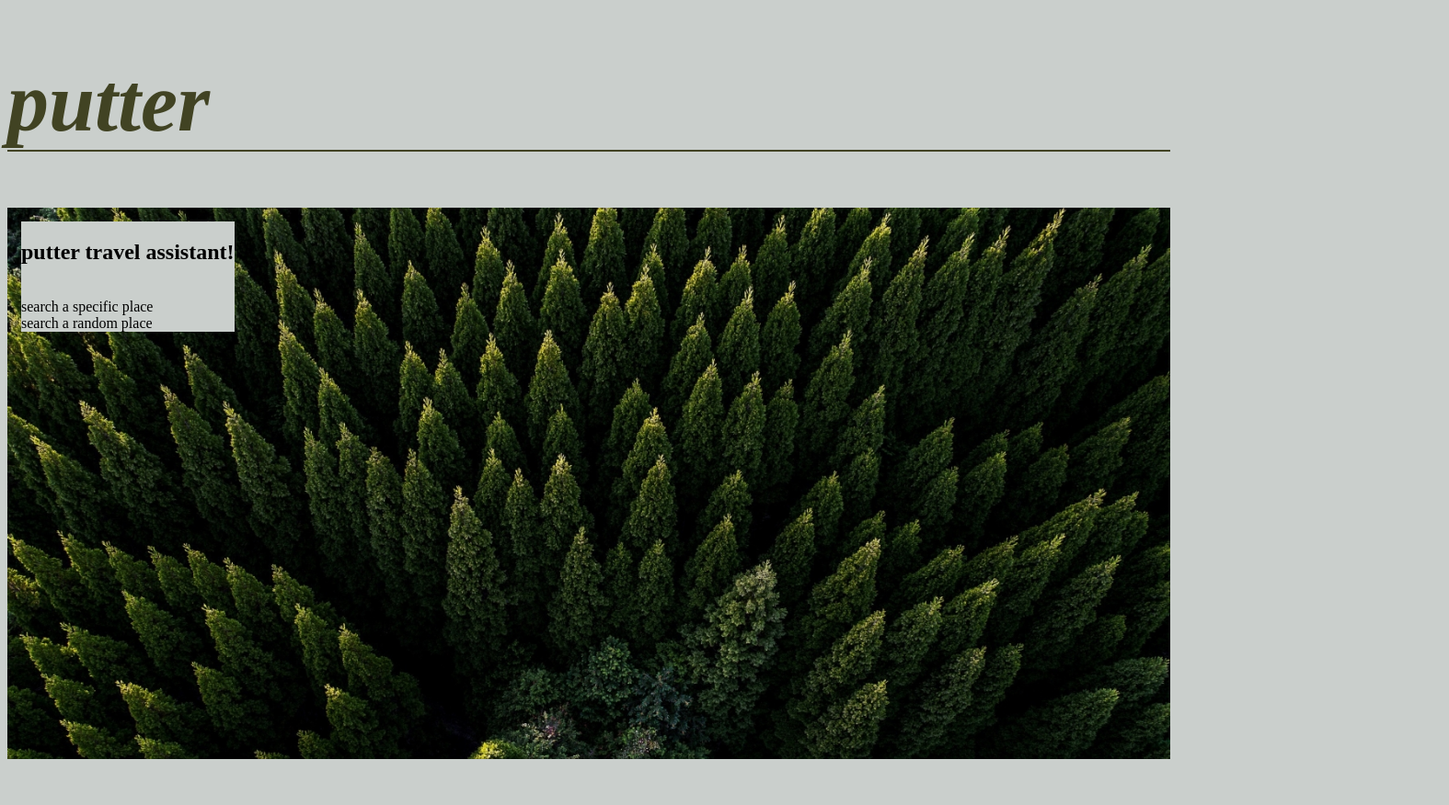
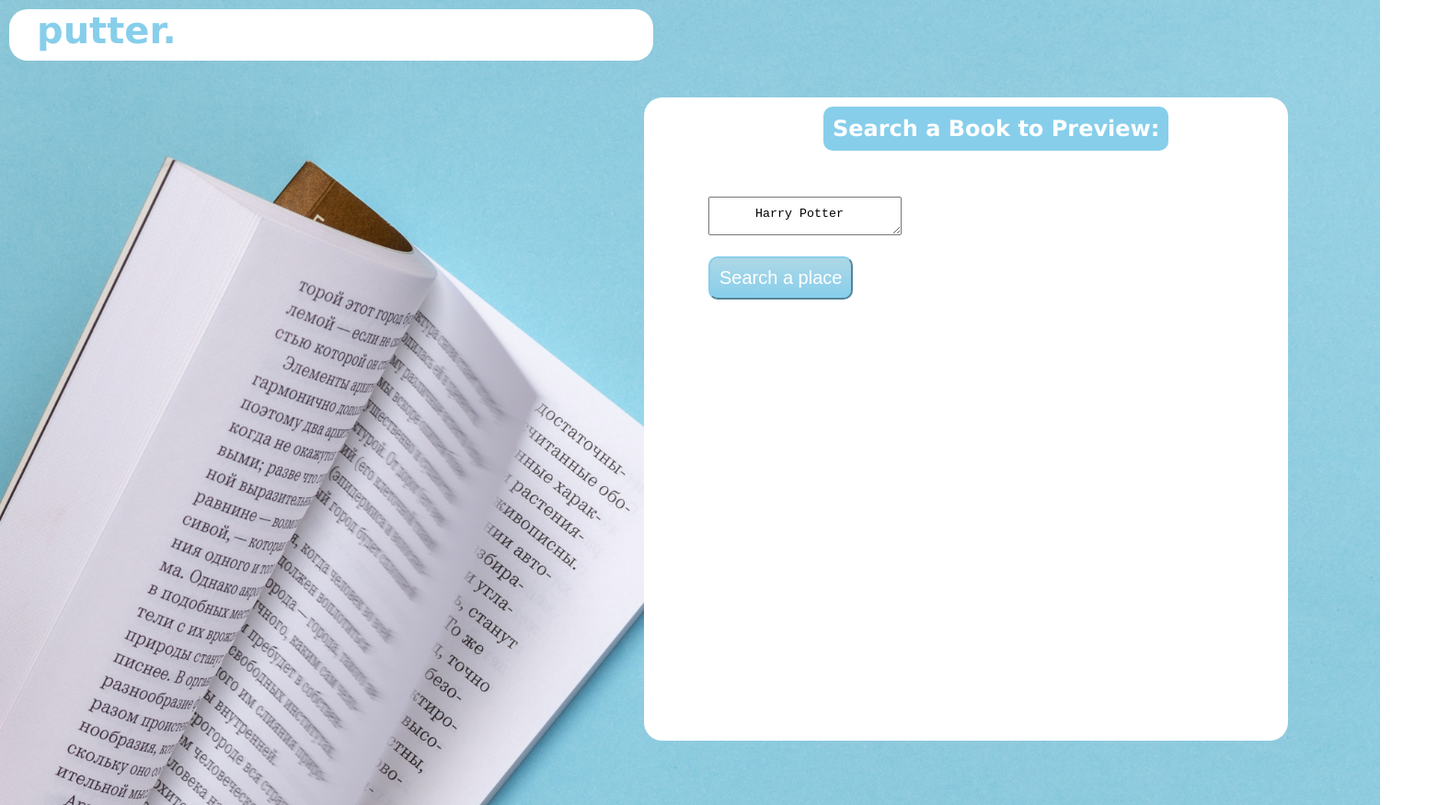
Before and after one commit to malakmarkus/putter, a plain HTML site: page index.html in a window 1280 px wide. Shown: the whole page at 92% size, 1575 px wide, since content can reach past the window. Before the commit the page ends 834 px from the top, so only its background shows below. Drawn offline with Linux system fonts and the light colour scheme.

Commit message:
redesigned putter into book website

```diff
--- a/assets/css/style.css
+++ b/assets/css/style.css
@@ -1,42 +1,84 @@
-:root {
-    --primary-color: #CACFCC;
-    --secondary-color: #414323;
-    --tertiary-color: #CACFCC;
-    --text-color: #0A0A09;
-    --box-color: #B52504;
-}
-
 * {
-    background-color: var(--tertiary-color);
- }
-
-.hero {
-    background-image: url('../images/hero.jpg');
-    background-size:cover;
-    background-attachment:fixed;
-    display: flex;
-    justify-content: flex-start;
-    align-items: flex-start;
-    max-width: 100%;
-    height: 600px;;
-}
-
-.hero div {
-    position: relative;
-    top: 15px;
-    left:15px;
-    background-color:none;
+    margin: 0;
+    padding: 0;
+    box-sizing: border-box;
 }
 
 h1 {
-    color: var(--secondary-color);
-    font-size:90px;
-    border-bottom: 2px solid var(--secondary-color);
-    font-style:italic;
+    position: relative;
+    top: 10px;
+    left: 10px;
+    padding: 0 0 10px 30px;
+    background-color: white;
+    color: skyblue;
+    font-weight: bolder;
+    font-size: 40px;
+    border-radius: 20px 20px 20px 20px;
 
+}
+h2 {
+    position: relative;
+    left: 25%;
+    margin: 50px 0 60px 20px;
+    color: white;
+    padding-top: 20px;
+}
+.span2 {
+    background-color: skyblue;
+    border-radius: 10px 10px 10px 10px;
+    padding: 10px 10px 10px 10px;
+}
+body {
+    font-family: 'Lucida Sans', 'Lucida Sans Regular', 'Lucida Grande', 'Lucida Sans Unicode', Geneva, Verdana, sans-serif;
+    background-image: url(../images/pexels-stas-knop-1340588.jpg);
+    background-attachment: fixed;
+    background-repeat: no-repeat;
+    background-size: 1500px;
+    width: fit-content;
+    position: relative;
+    height: fit-content;
 
 }
 
-.flex {
+.container {
+    width: 100%;
+}
+
+.hero {
+    position: relative;
+    left: 700px;
+    background-color: white;
+    width: 700px;
+    height: 700px;
+    border-radius: 20px 20px 20px 20px;
+    margin-bottom: 10%;
 
 }
+
+textarea {
+    position: relative;
+    left: 10%;
+    width: 30%;
+    padding-left: 50px;
+    padding-top: 10px;
+}
+
+.card {
+    width: 700px;
+    height: 700px;
+}
+
+button {
+    position: relative;
+    left: 10%;
+    color: white;
+    font-size: 20px;
+    padding: 10px 10px 10px 10px;
+    background-image: linear-gradient(to bottom, lightblue, skyblue);
+    border-radius: 10px 10px 10px;
+    border-color: skyblue;
+}
+
+button:hover {
+    background-image: linear-gradient(to bottom, skyblue, steelblue);
+}
--- a/index.html
+++ b/index.html
@@ -4,26 +4,42 @@
 <head>
     <meta name="viewport" content="width=device-width, initial-scale=1.0" />
     <meta charset="UTF-8" />
+    <link rel="preconnect" href="https://fonts.googleapis.com">
+    <link rel="preconnect" href="https://fonts.gstatic.com" crossorigin>
+    <link href="https://fonts.googleapis.com/css2?family=Libre+Franklin:ital,wght@1,500&display=swap" rel="stylesheet">
     <link rel="stylesheet" href="./assets/css/style.css">
     <title>putter</title>
 </head>
 
 <body>
-    <header>
+    <header class="container">
+
         <h1>
-            <a>putter</a>
+            <span class="styleputter">putter.</span>
+
         </h1>
 
     </header>
 
-    <div class="hero" class="flex">
-        <div>
-            <h2>putter travel assistant!</h2>
+
+    <div class="hero" id="flex">
+        <div class="card">
+            <h2><span class="span2">Search a Book to Preview:</span></h2>
+            <textarea>Harry Potter</textarea>
             <br>
-            <a>search a specific place</a>
             <br>
-            <a>search a random place</a>
+
+            <button>Search a place</button>
         </div>
+
+
+
+    </div>
+
+
+
+
+    </div>
     </div>
 
 </body>
```
Also changed, not shown: assets/images/icon-plane.png (added), assets/images/pexels-stas-knop-1340588.jpg (added), 4 other files.
